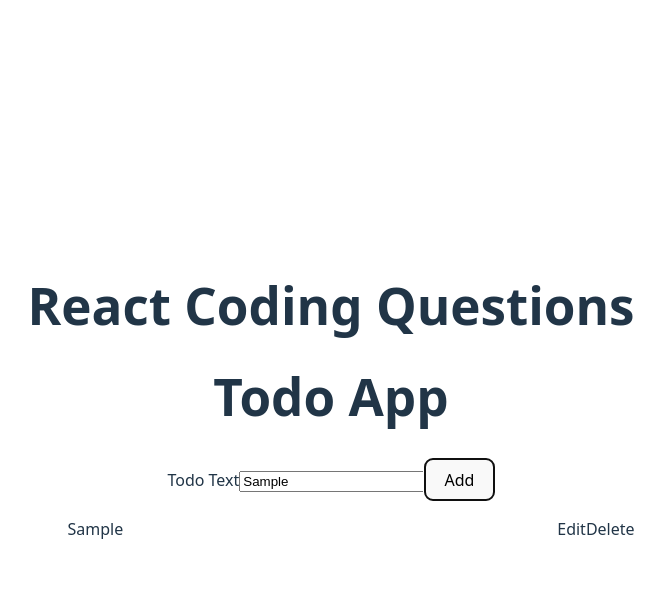
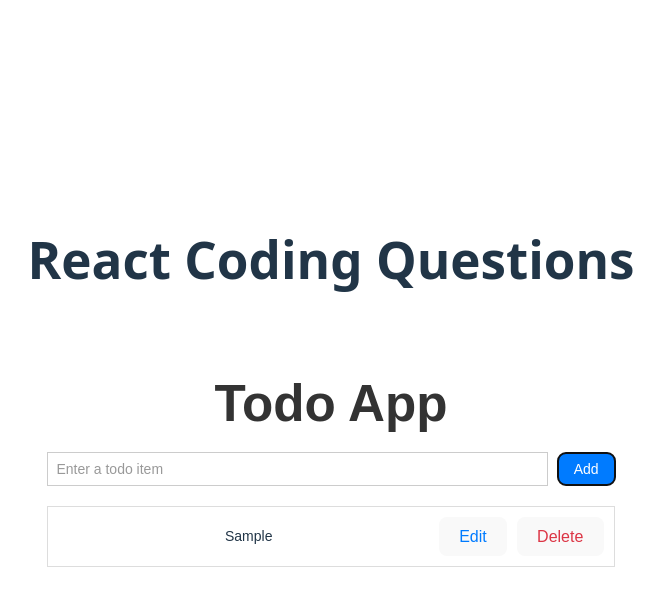
Before and after one commit to rtemre/react-coding, a React (Vite) app: page / in a window 1280 px wide. Both pictures are taken after typing "Sample" into the empty fields and a click on the button "Add". Shown: the top 606 px of the page, without its empty margins (309-974 px from the left). Built offline with nearby package versions, Linux system fonts and the light colour scheme.

Commit message:
update todo logics

```diff
--- a/src/TodoApp/index.jsx
+++ b/src/TodoApp/index.jsx
@@ -1,29 +1,42 @@
 import React, { useState } from "react";
+import "./style.css";
 
 function TodoApp() {
   const [textInput, setTextInput] = useState("");
   const [todoList, setTodoList] = useState([]);
+  const [editingId, setEditingId] = useState(null);
   const handleSubmit = () => {
-    const updateList = [...todoList];
-    updateList.push({ id: todoList.length + 1, textInput });
-    setTodoList(updateList);
+    if (editingId !== null) {
+      const updateList = [...todoList];
+      const index = updateList.findIndex((item) => item.id === editingId);
+      updateList[index] = { ...updateList[index], textInput };
+      setTodoList(updateList);
+      setEditingId(null);
+    } else {
+      const updateList = [...todoList];
+      updateList.push({ id: Date.now(), textInput });
+      setTodoList(updateList);
+    }
+    setTextInput("");
   };
 
   const handleEdit = (item) => {
-    const updateList = [...todoList];
-    const findIndex = updateList.findIndex((idx) => idx);
-    updateList[findIndex] = { ...item, textInput: textInput };
-    setTodoList(updateList);
+    setEditingId(item.id);
+    setTextInput(item.textInput);
   };
 
   const handleDelete = (item) => {
-    const updateText = [...todoList];
-    const findText = updateText.filter((text) => text.id === item.id);
-    setTodoList(findText);
+    const updateList = [...todoList];
+    const filtered = updateList.filter((text) => text.id !== item.id);
+    setTodoList(filtered);
+    if (editingId === item.id) {
+      setEditingId(null);
+      setTextInput("");
+    }
   };
 
   return (
-    <div>
+    <div className="todo-app">
       <h1>Todo App</h1>
 
       <form
@@ -31,29 +44,46 @@ function TodoApp() {
           e.preventDefault();
           handleSubmit();
         }}
+        className="todo-form"
       >
-        <label htmlFor="textInput">Todo Text</label>
+        <label htmlFor="textInput" style={{ display: "none" }}>
+          Todo Text
+        </label>
         <input
           id="textInput"
           type="text"
           name="textInput"
           value={textInput}
           onChange={(e) => setTextInput(e.target.value)}
+          placeholder="Enter a todo item"
+          className="todo-input"
         />
-        <button type="submit">Add</button>
+        <button
+          type="submit"
+          className={`todo-button ${editingId !== null ? "update" : "add"}`}
+        >
+          {editingId !== null ? "Update" : "Add"}
+        </button>
       </form>
 
       <div>
-        <ul>
+        <ul className="todo-list">
           {todoList.map((item) => (
-            <li
-              key={item}
-              style={{ display: "flex", justifyContent: "space-between" }}
-            >
-              {item.textInput}
-              <div style={{ display: "flex", justifyContent: "flex-end" }}>
-                <span onClick={() => handleEdit(item)}>Edit</span>
-                <span onClick={() => handleDelete(item)}>Delete</span>
+            <li key={item.id} className="todo-item">
+              <span className="todo-text">{item.textInput}</span>
+              <div className="action-buttons">
+                <button
+                  onClick={() => handleEdit(item)}
+                  className="edit-button"
+                >
+                  Edit
+                </button>
+                <button
+                  onClick={() => handleDelete(item)}
+                  className="delete-button"
+                >
+                  Delete
+                </button>
               </div>
             </li>
           ))}
--- /dev/null
+++ b/src/TodoApp/style.css
@@ -0,0 +1,80 @@
+.todo-app {
+  max-width: 600px;
+  margin: 0 auto;
+  padding: 20px;
+  font-family: Arial, sans-serif;
+}
+
+.todo-app h1 {
+  color: #333;
+  text-align: center;
+  margin-bottom: 20px;
+}
+
+.todo-form {
+  display: flex;
+  gap: 10px;
+  margin-bottom: 20px;
+  align-items: center;
+}
+
+.todo-input {
+  flex: 1;
+  padding: 8px;
+  border: 1px solid #ccc;
+  font-size: 14px;
+}
+
+.todo-input::placeholder {
+  color: #999;
+}
+
+.todo-button {
+  padding: 8px 16px;
+  color: white;
+  border: none;
+  cursor: pointer;
+  font-size: 14px;
+}
+
+.todo-button.add {
+  background-color: #007bff;
+}
+
+.todo-button.update {
+  background-color: #28a745;
+}
+
+.todo-list {
+  list-style: none;
+  padding: 0;
+}
+
+.todo-item {
+  display: flex;
+  justify-content: space-between;
+  align-items: center;
+  padding: 10px;
+  margin-bottom: 8px;
+  border: 1px solid #ddd;
+}
+
+.todo-text {
+  flex: 1;
+  font-size: 14px;
+}
+
+.action-buttons {
+  display: flex;
+  gap: 10px;
+}
+
+.edit-button {
+  cursor: pointer;
+  color: #007bff;
+}
+
+.delete-button {
+  cursor: pointer;
+  color: #dc3545;
+}
```
